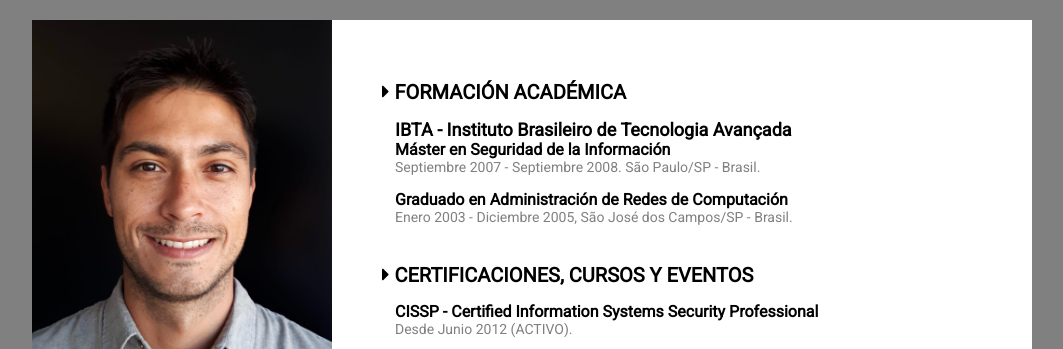
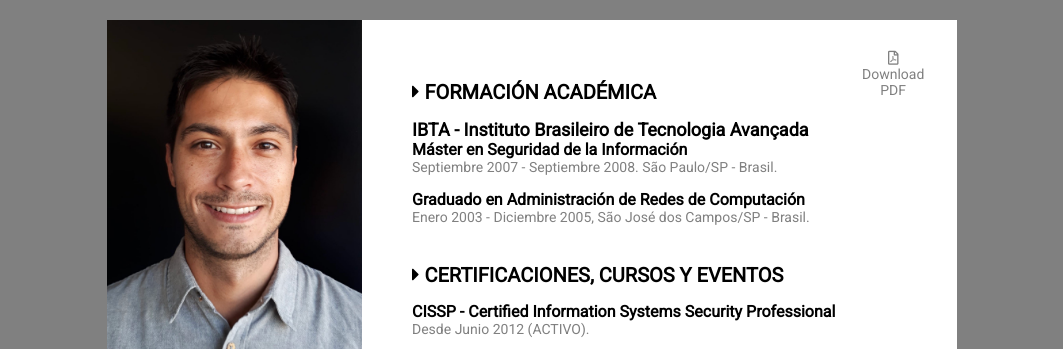
Before and after one commit to romeucr/romeucr.github.io, a plain HTML site: page index.html in a window 1280 px wide. Shown: the top 349 px of the page, without its empty margins (108-1171 px from the left). Drawn offline with Linux system fonts and the light colour scheme.

Commit message:
option to download pdf

```diff
--- a/css/styles.css
+++ b/css/styles.css
@@ -23,9 +23,17 @@ h3 {
 
 #body-container {
    display: flex;
-   width: 1000px;
+   width: 850px;
    margin: 20px auto;
    background-color: #077BAF;
+}
+
+#download-cv {
+   margin-top: 50px;
+   margin-left: 450px;
+   position: fixed;
+   top: 0;
+   text-align: center;
 }
 
 #header-container {
@@ -66,7 +74,7 @@ h3 {
    text-align: justify;
 }
 
-#peq-resumen h1 {
+#peq-resumen h1
    text-align: left;
 }
 
@@ -93,7 +101,7 @@ h3 {
 }
 
 #contacto-container {
-   margin-top: 550px;
+   margin-top: 370px;
 }
 
 #social-container {
--- a/index.html
+++ b/index.html
@@ -19,12 +19,10 @@
    <div id="body-container">
       <header id="header-container">
          <img src="img/profile.jpeg" alt="">
-
          <section id="name-age">
             <h1>Romeu Castro Rodrigues</h1>
             <h2>35 años - Brasileño</h2><br>
          </section>
-
          <section id="peq-resumen">
             <h3><i class="fas fa-caret-right"></i>&nbsp;PEQUEÑO RESUMEN</h3>
             <p>
@@ -53,14 +51,19 @@
                <p><i class="fab fa-github"></i>&nbsp;&nbsp;<a href="https://github.com/romeucr"
                      target="_blank">Github</a></p>
                <p><i class="fab fa-stack-overflow"></i>&nbsp;&nbsp;<a
-                     href="https://stackoverflow.com/users/13969017/romeucr?tab=profile" target="_blank">Stack Overflow</a></p>
+                     href="https://stackoverflow.com/users/13969017/romeucr?tab=profile" target="_blank">Stack
+                     Overflow</a></p>
             </section>
-
-
          </section>
       </header>
 
       <main id="main-container">
+         <div id="download-cv">
+            <a href="/pdf/CV-ROMEU-CASTRO-RODRIGUES.pdf" download="CV-ROMEU-CASTRO-RODRIGUES.pdf">
+               <p><i class="far fa-file-pdf"></i><br>
+               Download<br>PDF</p>
+            </a>
+         </div>
          <section class="formacion-academica">
             <h1><i class="fas fa-caret-right"></i>&nbsp;FORMACIÓN ACADÉMICA</h1>
             <h2>IBTA - Instituto Brasileiro de Tecnologia Avançada</h2>
```
Also changed, not shown: 1 other file.
